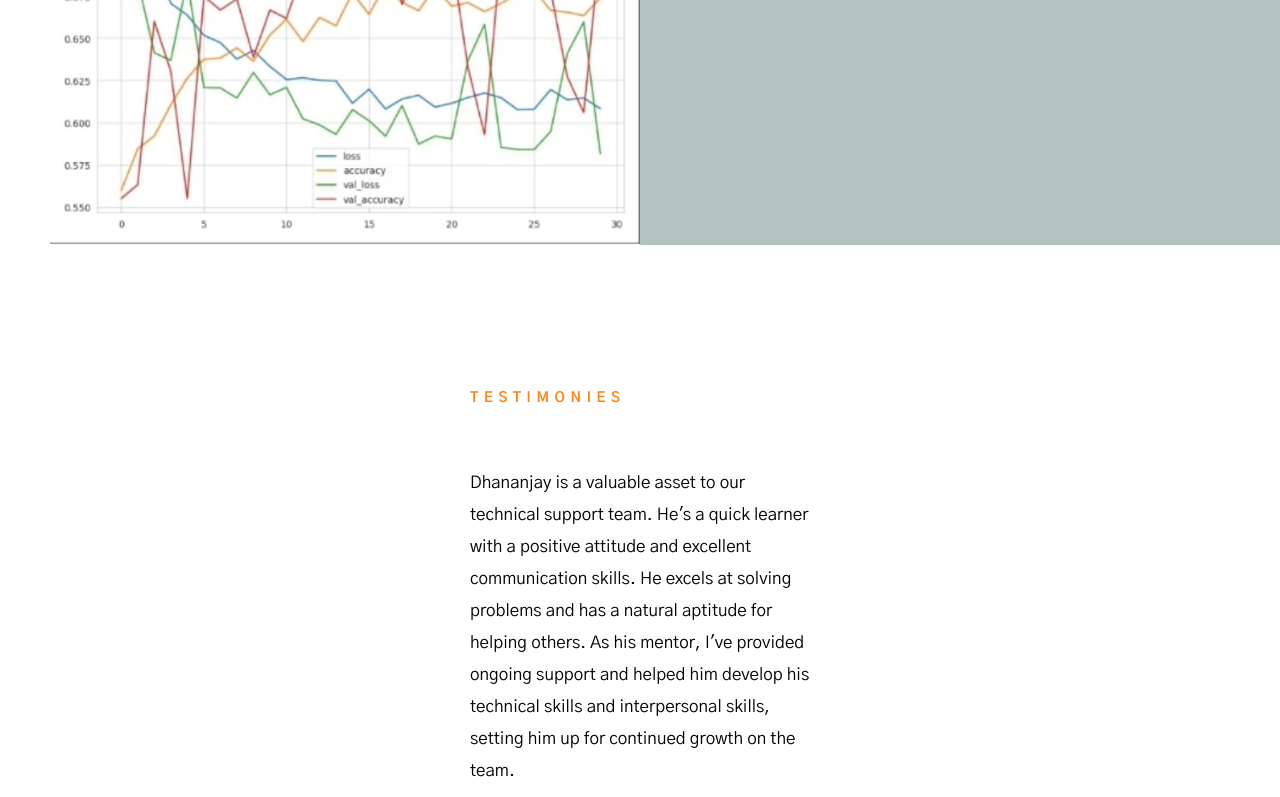
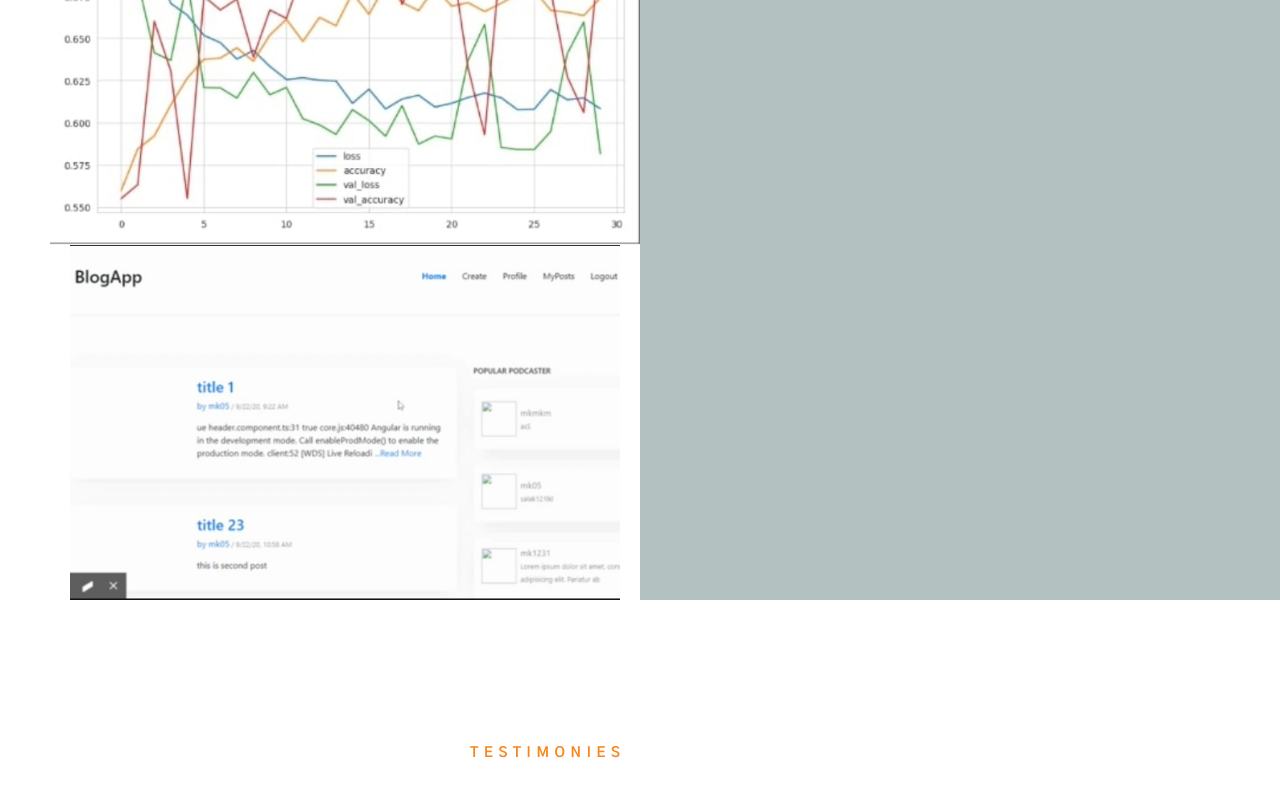
Before and after one commit to dhananjay1906/My_Portfolio, a plain HTML site: page index.html in a window 1280 px wide. Shown: the part 6452-7249 px from the top of the page. Drawn offline with nearby package versions, Linux system fonts and the light colour scheme; animation ran at ten frames a second.

Commit message:
Update index.html

```diff
--- a/index.html
+++ b/index.html
@@ -462,6 +462,16 @@
                             <p>Leveraging NLP techniques to analyze and classify disaster-related tweets, enabling quick
                                 and accurate identification of emergency situations for timely response and support.</p>
                         </div>
+
+                        <div class="column" data-aos="fade-up">
+                    <div class="folio-item">
+                        <div class="folio-item__thumb">
+                            <a class="folio-item__thumb-link" href="images/portfolio/gallery/g-blog.jpg"
+                                title="Blog Web App" data-size="1050x700">
+                                <img src="images/portfolio/building-blocks.jpg"
+                                    srcset="images/portfolio/blog.jpg 1x, images/portfolio/blog@2x.jpg 2x" alt="">
+                            </a>
+                        </div>
                         <div class="folio-item__info">
                             <div class="folio-item__cat">Python, FastAPI, ReactJS, Chat Engine</div>
                             <h4 class="folio-item__title">Realtime Chat WebApp</h4>
```
